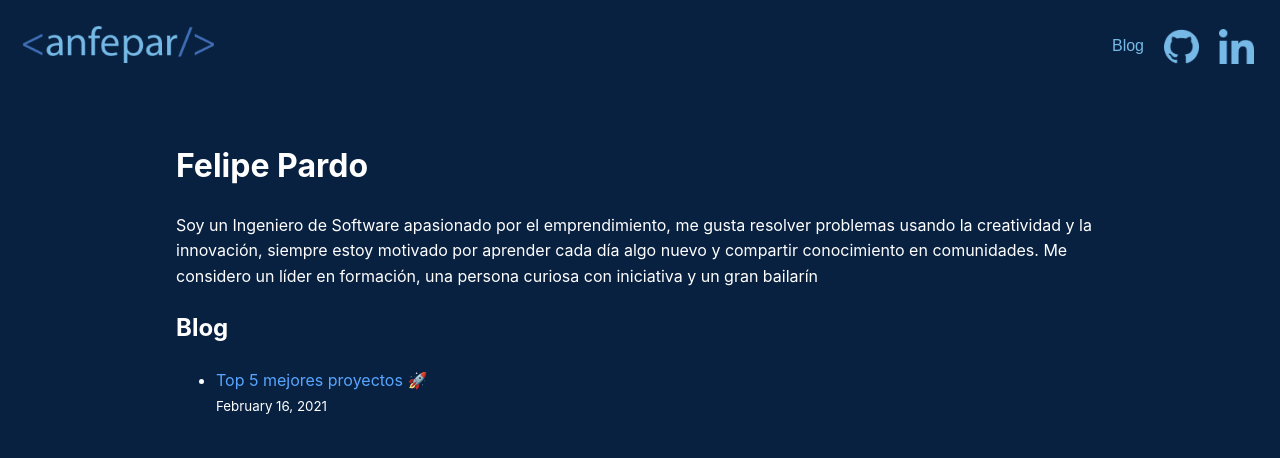
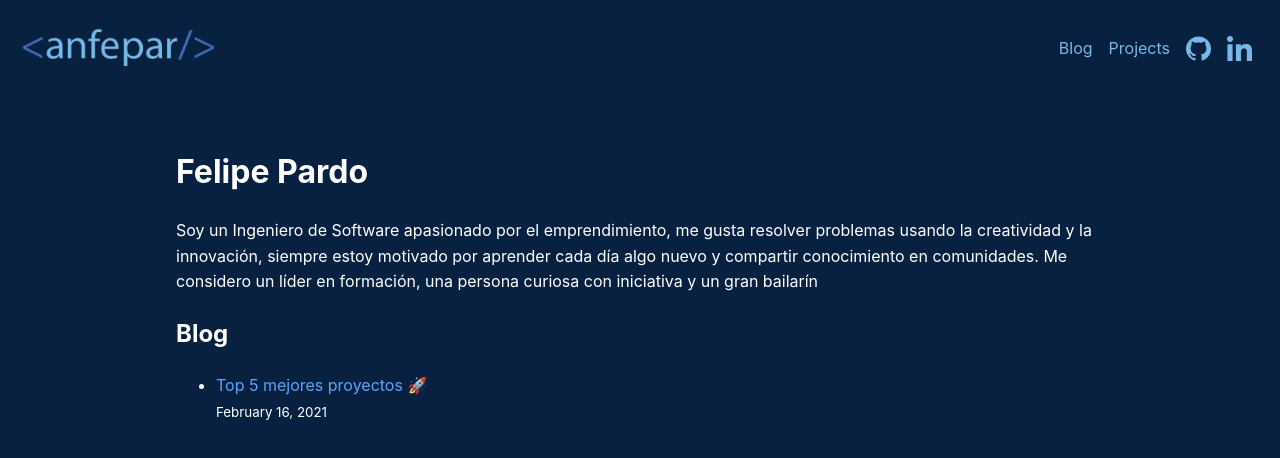
Before and after one commit to anfepar/anfepar, a Next.js app: page / in a window 1280 px wide. Shown: the top 458 px of the page. Built offline with nearby package versions, Linux system fonts and the light colour scheme.

Commit message:
feat(Header): :art: adjust header styles

```diff
--- a/components/header/header.module.css
+++ b/components/header/header.module.css
@@ -25,15 +25,19 @@
   font-size: var(--small-desktop);
 }
 
-.Header_Button {
+.Header_Item {
+  display: flex;
+  align-items: center;
+  margin-right: var(--spacing-2);
+}
+
+.Header_Link {
   border: none;
   cursor: pointer;
   background-color: transparent;
-  height: 100%;
-  width: 100%;
 }
 
-.Header_Button:hover {
+.Header_Link:hover {
   opacity: 0.7;
   text-decoration: none;
 }
--- a/components/header/header.tsx
+++ b/components/header/header.tsx
@@ -7,15 +7,18 @@ import styles from './header.module.css';
 
 const menuItems = [
   { name: 'blog', text: 'blog', url: '/blog' },
+  { name: 'projects', text: 'projects', url: '/projects' },
   {
     name: 'github',
     url: 'https://github.com/anfepar',
     icon: '/images/github.png',
+    target: '_blank'
   },
   {
     name: 'linkedin',
     url: 'https://www.linkedin.com/in/anfepar',
     icon: '/images/linkedin.png',
+    target: '_blank'
   },
 ];
 
@@ -31,13 +34,11 @@ export const Header = () => {
           const { name, url, icon, text } = item;
 
           return (
-            <li key={name}>
-              <button className={styles.Header_Button}>
-                <a href={url} target="_blank" rel="noreferrer">
-                  {icon && <Image src={icon} width="35" height="35" alt={t('icon_alt', { name })} />}
-                  {text && <p className={styles.Header_Text}>{t(`url_${name}`)}</p>}
-                </a>
-              </button>
+            <li className={styles.Header_Item} key={name}>
+              <Link className={styles.Header_Link} href={url} target={item.target || '_self'} rel="noreferrer">
+                {icon && <Image src={icon} width={25} height={25} alt={t('icon_alt', { name })} />}
+                {text && <p className={styles.Header_Text}>{t(`url_${name}`)}</p>}
+              </Link>
             </li>
           );
         })}
--- a/constants/string.ts
+++ b/constants/string.ts
@@ -18,6 +18,7 @@ const STRINGS: Texts = {
     logo_alt: 'Logo de anfepar',
     icon_alt: ({ name }) => `Logo de ${name}`,
     url_blog: 'Blog',
+    url_projects: 'Projects',
   },
 };
 
```
